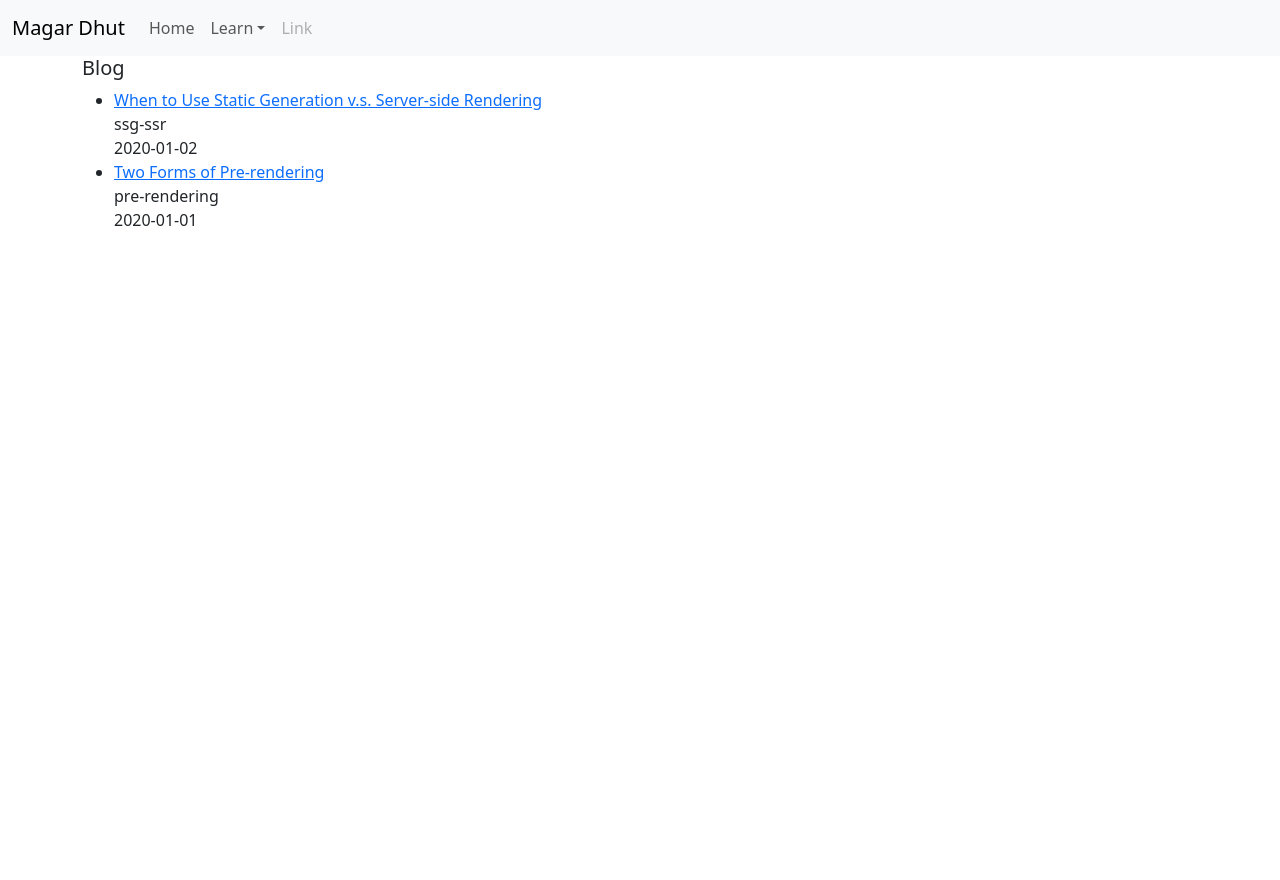
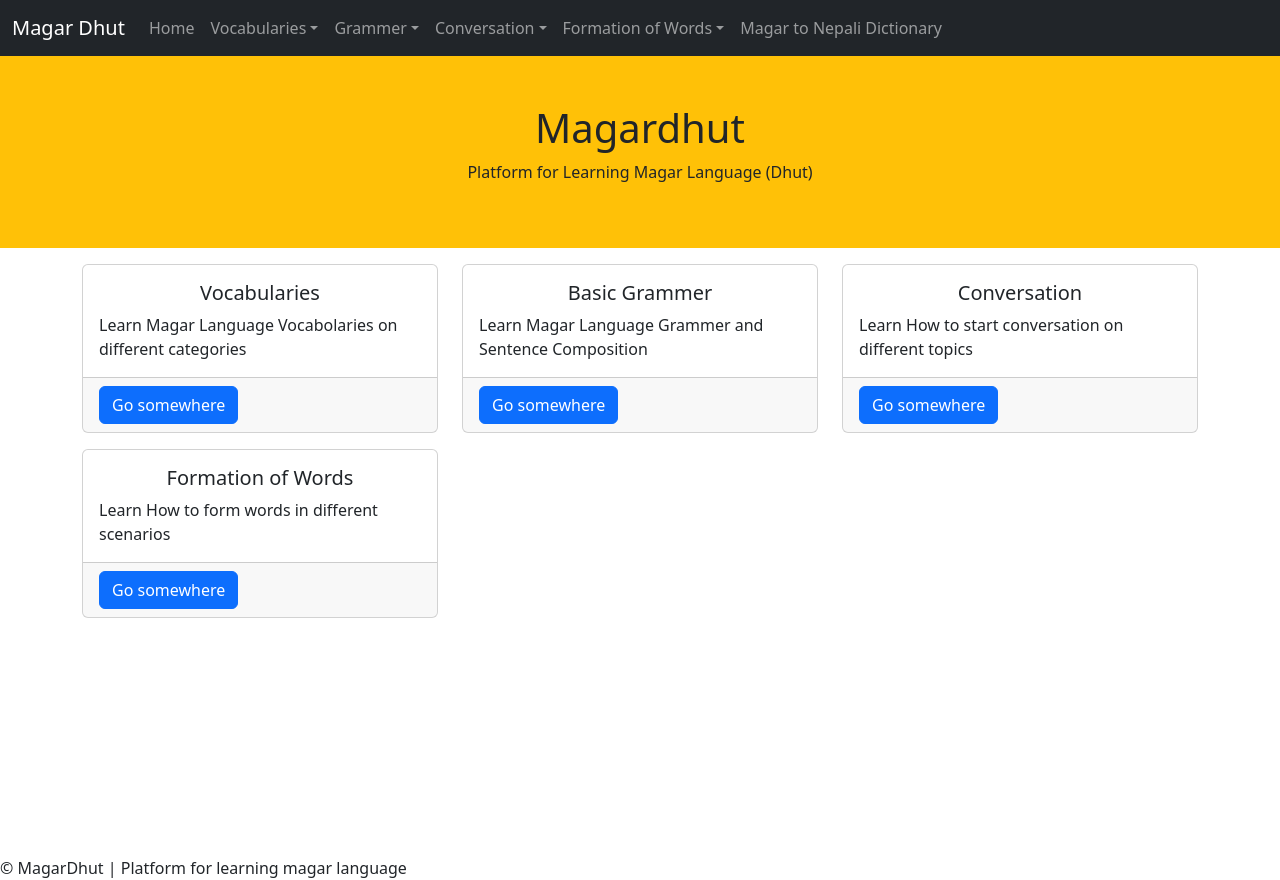
Before and after one commit to msucil/magardhut, a Next.js app: page / in a window 1280 px wide. Before the commit the page ends 800 px from the top, so only its background shows below. Built offline with nearby package versions, Linux system fonts and the light colour scheme.

Commit message:
Refresh pnpm-lock.yaml

```diff
--- a/src/components/navbar/MainNavbar.tsx
+++ b/src/components/navbar/MainNavbar.tsx
@@ -9,7 +9,7 @@ import Button from "react-bootstrap/Button"
 function MainNavbar() {
     return (
         <>
-    { <Navbar bg="light" expand="lg">
+    { <Navbar bg="dark" expand="lg" sticky='top' variant='dark'>
       <Container fluid>
         <Navbar.Brand href="/">Magar Dhut</Navbar.Brand>
         <Navbar.Toggle aria-controls="navbarScroll" />
@@ -20,16 +20,41 @@ function MainNavbar() {
             navbarScroll
           >
             <Nav.Link href="/">Home</Nav.Link>
-            <NavDropdown title="Learn" id="navbarScrollingDropdown">
-              <NavDropdown.Item href="/learn">Dhut</NavDropdown.Item>
-              <NavDropdown.Item href="/learn">Kaike</NavDropdown.Item>
+            <NavDropdown title="Vocabularies" id="navbarScrollingDropdown">
+              <NavDropdown.Item href="/learn">Parts of Body/Sarirka Angaharu ko naam</NavDropdown.Item>
+              <NavDropdown.Item href="/learn">Diseases/rogharu</NavDropdown.Item>
+              <NavDropdown.Item href="/learn">Kinship/Shaino</NavDropdown.Item>
               <NavDropdown.Divider />
               <NavDropdown.Item href="#action5">
                 Something else here
               </NavDropdown.Item>
             </NavDropdown>
-            <Nav.Link href="#" disabled>
-              Link
+            <NavDropdown title="Grammer" id="navbarScrollingDropdown">
+              <NavDropdown.Item href="/learn">Dhut</NavDropdown.Item>
+              <NavDropdown.Item href="/learn">Sabdhakosh</NavDropdown.Item>
+              <NavDropdown.Divider />
+              <NavDropdown.Item href="#action5">
+                Something else here
+              </NavDropdown.Item>
+            </NavDropdown>
+            <NavDropdown title="Conversation" id="navbarScrollingDropdown">
+              <NavDropdown.Item href="/learn">Dhut</NavDropdown.Item>
+              <NavDropdown.Item href="/learn">Sabdhakosh</NavDropdown.Item>
+              <NavDropdown.Divider />
+              <NavDropdown.Item href="#action5">
+                Something else here
+              </NavDropdown.Item>
+            </NavDropdown>
+            <NavDropdown title="Formation of Words" id="navbarScrollingDropdown">
+              <NavDropdown.Item href="/learn">Dhut</NavDropdown.Item>
+              <NavDropdown.Item href="/learn">Sabdhakosh</NavDropdown.Item>
+              <NavDropdown.Divider />
+              <NavDropdown.Item href="#action5">
+                Something else here
+              </NavDropdown.Item>
+            </NavDropdown>
+            <Nav.Link href="/dictionary" >
+              Magar to Nepali Dictionary
             </Nav.Link>
           </Nav>
         </Navbar.Collapse>
--- a/src/pages/index.tsx
+++ b/src/pages/index.tsx
@@ -3,6 +3,7 @@ import { Inter } from 'next/font/google'
 import { Post, getSortedPostsData } from '@/lib/posts'
 import Link from 'next/link'
 import { GetStaticProps, InferGetStaticPropsType } from 'next'
+import { Button, Card } from 'react-bootstrap'
 
 const inter = Inter({ subsets: ['latin'] })
 
@@ -13,28 +14,96 @@ export default function Home({ posts }: InferGetStaticPropsType<typeof getStatic
   return (
     <>
       <Head>
-        <title>Create Next App</title>
+        <title>Platform for Learning Magar Language | Magar Dhut</title>
         <meta name="description" content="Generated by create next app" />
         <meta name="viewport" content="width=device-width, initial-scale=1" />
         <link rel="icon" href="/favicon.ico" />
       </Head>
-      <div className='container'>
-        <h5>Blog</h5>
-        <ul>
-          {
-            posts.map(({ id, date, title }) =>
-            (
-              <li key={id}><Link href={`/posts/${id}`}>{title} </Link><br /> {id} <br /> {date}</li>
-            )
-            )
-          }
-        </ul>
+      <div className='min-vh-100'>
+        <section className='col-md-12 bg-warning' style={{ height: ' 25vh !important' }}>
+          <section className='text-center p-5'>
+            <h1>Magardhut</h1>
+            <p>Platform for Learning Magar Language (Dhut)</p>
+          </section>
+
+        </section>
+        <div className='container mt-3'>
+          <div className="row mb-3">
+            <div className="col-md-4">
+              <Card>
+                {/* <Card.Img variant="top" src="holder.js/100px180" /> */}
+                <Card.Body>
+                  <Card.Title className='text-center'>Vocabularies</Card.Title>
+                  <Card.Text className='text-justify'>
+                    Learn Magar Language Vocabolaries on different categories
+                  </Card.Text>
+                </Card.Body>
+                <Card.Footer>
+                  <Button variant="primary">Go somewhere</Button>
+                </Card.Footer>
+              </Card>
+            </div>
+            <div className="col-md-4">
+              <Card>
+                {/* <Card.Img variant="top" src="holder.js/100px180" /> */}
+                <Card.Body>
+                  <Card.Title className='text-center'>Basic Grammer</Card.Title>
+                  <Card.Text className='text-justify'>
+                    Learn Magar Language Grammer and Sentence Composition
+                  </Card.Text>
+                </Card.Body>
+                <Card.Footer>
+                  <Button variant="primary">Go somewhere</Button>
+                </Card.Footer>
+              </Card>
+
+            </div>
+
+            <div className="col-md-4">
+              <Card>
+                {/* <Card.Img variant="top" src="holder.js/100px180" /> */}
+                <Card.Body>
+                  <Card.Title className='text-center'>Conversation</Card.Title>
+                  <Card.Text className='text-justify'>
+                    Learn How to start conversation on different topics
+                  </Card.Text>
+                </Card.Body>
+                <Card.Footer>
+                  <Button variant="primary">Go somewhere</Button>
+                </Card.Footer>
+              </Card>
+
+            </div>
+
+          </div>
+
+          <div className="row">
+            <div className="col-md-4">
+              <Card>
+                {/* <Card.Img variant="top" src="holder.js/100px180" /> */}
+                <Card.Body>
+                  <Card.Title className='text-center'>Formation of Words</Card.Title>
+                  <Card.Text className='text-justify'>
+                    Learn How to form words in different scenarios
+                  </Card.Text>
+                </Card.Body>
+                <Card.Footer>
+                  <Button variant="primary">Go somewhere</Button>
+                </Card.Footer>
+              </Card>
+
+            </div>
+          </div>
+        </div>
       </div>
+      <footer>
+        &copy; MagarDhut | Platform for learning magar language
+      </footer>
     </>
   )
 }
 
-export const getStaticProps: GetStaticProps<{posts: Post[]}> = async (context) => {
+export const getStaticProps: GetStaticProps<{ posts: Post[] }> = async (context) => {
   const posts = getSortedPostsData();
   return {
     props: {
--- a/src/styles/globals.scss
+++ b/src/styles/globals.scss
@@ -56,3 +56,7 @@
 //optionsl
 // @import "bootstrap/scss/reboot";
 // @import "bootstrap/scss/type";
+
+.min-vh-100 {
+    min-height: 100vh !important;
+}
```
Also changed, not shown: 2 other files (tests, documents, lock files or other folders).
